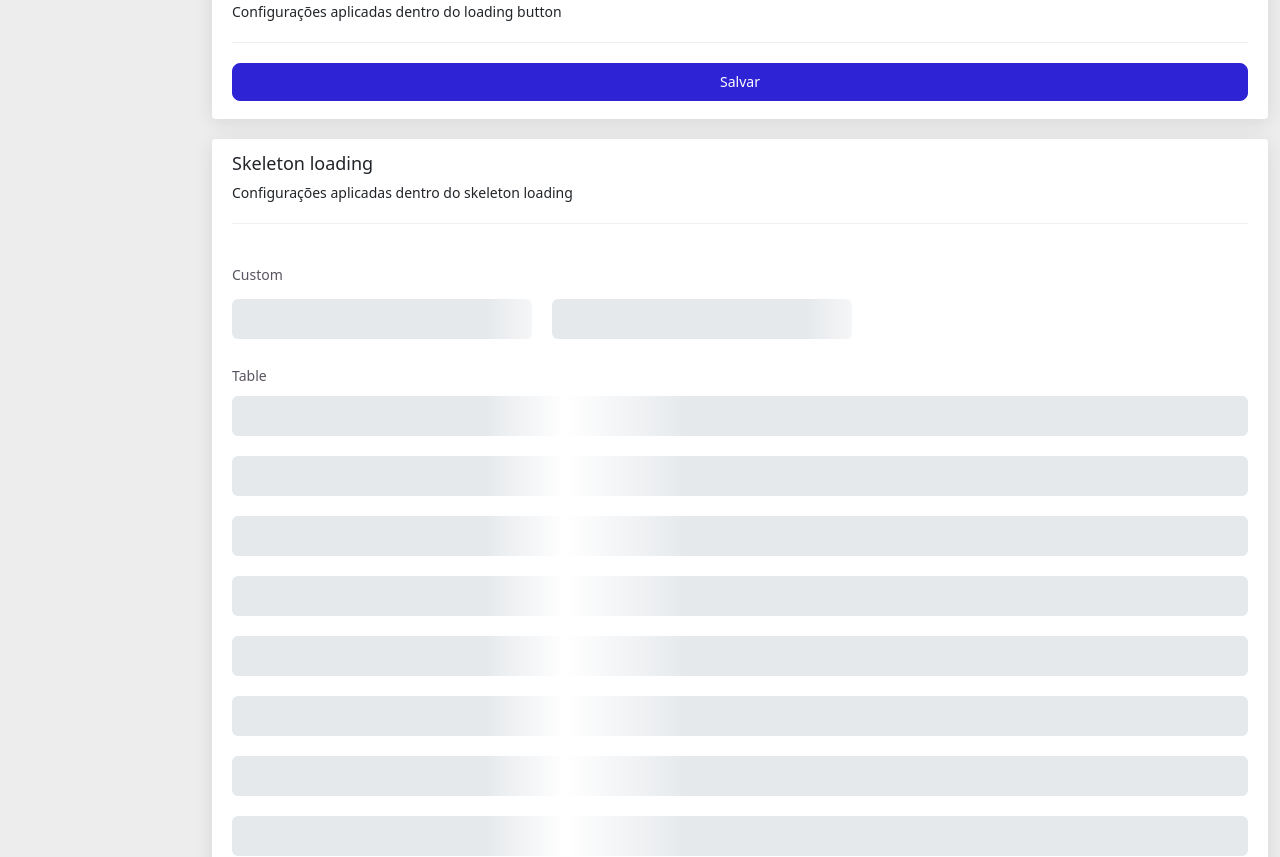
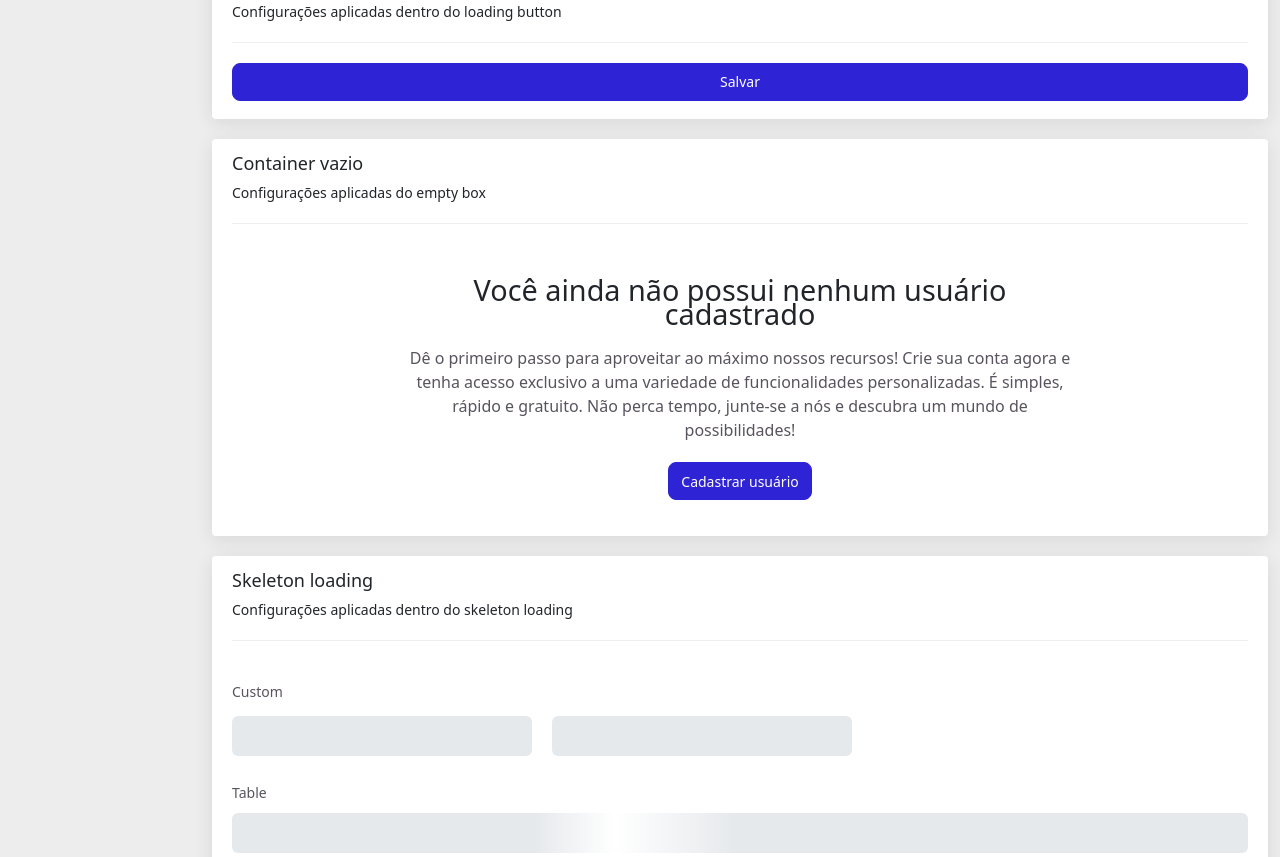
Before and after one commit to digobls/components-react, a React (Create React App) app: page /componentes in a window 1280 px wide. Shown: the part 1940-2797 px from the top of the page. Built offline with nearby package versions, Linux system fonts and the light colour scheme.

Commit message:
feat: empty box and start form

```diff
--- a/src/App.js
+++ b/src/App.js
@@ -8,6 +8,7 @@ import DefaultSidebar from './components/defaultSidebar/DefaultSidebar';
 import Components from './views/examples/Components';
 import NotFound from './views/NotFound';
 import ListUsers from './views/ListUsers';
+import Form from './views/Form';
 
 function App() {
     const [menuIsOpen, setMenuIsOpen] = useState(true);
@@ -25,7 +26,9 @@ function App() {
                 <div className={`container-data ${menuIsOpen ? 'menu-open' : 'menu-close'}`}>
                     <div className="container">
                         <Routes>
+                            Formulário
                             <Route path="/componentes" element={<Components />} />
+                            <Route path="/form" element={<Form />} />
                             <Route path="/usuarios" element={<ListUsers />} />
                             <Route path="*" element={<NotFound />} />
                         </Routes>
--- /dev/null
+++ b/src/assets/styles/defaultEmptyBox.scss
@@ -0,0 +1,77 @@
+$title-color: #212529;
+$text-color: #58535e;
+$font-size: 14px;
+$color-button: #2f23d6;
+$border-color: #2f23d6;
+
+.container-empty-box {
+  text-align: center;
+
+  .box-rounded-white {
+    width: 100%;
+    background: #fff;
+    border-radius: 4px;
+    padding: 14px 20px 18px;
+    box-shadow: 0 4px 18px rgba(47, 43, 61, .1), 0 0 transparent, 0 0 transparent;
+  }
+
+  .remove-shadow {
+    box-shadow: unset;
+  }
+
+  .box-max-width {
+    max-width: 70%;
+    margin: 0 auto;
+  }
+
+  .title-box {
+    font-size: 1.8rem;
+    font-weight: 500;
+    line-height: 24px;
+    color: $title-color;
+    text-align: center;
+    margin: 20px 0 20px;
+  }
+
+  .description-txt {
+    font-size: 16px;
+    width: 100%;
+    margin: 0 0 20px;
+    font-style: normal;
+    font-weight: 400;
+    color: $text-color;
+    display: block;
+
+    a {
+      color: $color-button;
+      text-decoration: none;
+      cursor: pointer;
+      display: inline-block;
+      margin-right: 5px;
+    }
+  }
+
+  .default-primary-btn {
+    position: relative;
+    background: $color-button;
+    border: 1px solid $border-color;
+    color: #fff;
+    width: auto;
+    padding: 0 12px;
+    min-width: 120px;
+    height: 38px;
+    cursor: pointer;
+    text-align: center;
+    border-radius: 8px;
+
+    span {
+      font-size: $font-size;
+      font-weight: 500;
+    }
+
+    &:hover, &:active, &:focus, &:focus-visible {
+      text-decoration: none;
+      background-image: linear-gradient(rgba(0, 0, 0, 0.1), rgba(0, 0, 0, 0.1));
+    }
+  }
+}
--- /dev/null
+++ b/src/components/defaultEmptyBox/DefaultEmptyBox.jsx
@@ -0,0 +1,59 @@
+import React from 'react';
+import '../../assets/styles/defaultEmptyBox.scss';
+
+const DefaultEmptyBox = ({
+                             loadingData = false,
+                             removeShadow = true,
+                             title = '',
+                             description = '',
+                             descriptionHtml = '',
+                             descriptionContinue = '',
+                             textLink = '',
+                             link = '',
+                             data = '',
+                             textBtn = '',
+                             handleActionEmptyBox
+                         }) => {
+
+    const sendAction = () => {
+        handleActionEmptyBox({ type: 'empty-button', data });
+    };
+
+    return (
+        <>
+            {!loadingData && (
+                <div className="container-empty-box">
+                    <div className={`box-rounded-white ${removeShadow ? 'remove-shadow' : ''}`}>
+                        <div className="box-max-width">
+                            <h4 className="title-box">{title}</h4>
+
+                            {link && description && (
+                                <p className="description-txt">
+                                    {description},
+                                    <a href={link}>{textLink}</a>
+                                    {descriptionContinue && <span>{descriptionContinue}</span>}
+                                </p>
+                            )}
+
+                            {!link && description && (
+                                <p className="description-txt">{description}</p>
+                            )}
+
+                            {!link && descriptionHtml && (
+                                <p className="description-txt" dangerouslySetInnerHTML={{ __html: descriptionHtml }}></p>
+                            )}
+
+                            {textBtn && (
+                                <button onClick={sendAction} className="default-primary-btn">
+                                    <span>{textBtn}</span>
+                                </button>
+                            )}
+                        </div>
+                    </div>
+                </div>
+            )}
+        </>
+    );
+};
+
+export default DefaultEmptyBox;
--- a/src/components/defaultSidebar/DefaultSidebar.jsx
+++ b/src/components/defaultSidebar/DefaultSidebar.jsx
@@ -46,13 +46,12 @@ const DefaultSidebar = ({ onMenuStatusChange }) => {
                         <span>Componentes</span>
                     </Link>
                 </li>
-                {/*<li>*/}
-                {/*    <Link to="/form/simple" title="Elementos de formulário">*/}
-                {/*        <RiInputField size="14" />*/}
-                {/*        <span>Formulário</span>*/}
-                {/*    </Link>*/}
-                {/*</li>*/}
-
+                <li>
+                    <Link to="/form" title="Elementos de formulário">
+                        <RiInputField size="14" />
+                        <span>Formulário</span>
+                    </Link>
+                </li>
                 <li>
                     <Link to="/usuarios" title="Lista de usuário">
                         <RiUser3Line size="14" />
--- /dev/null
+++ b/src/views/Form.jsx
@@ -0,0 +1,16 @@
+import React from 'react';
+
+function Form() {
+    return (
+        <div className="col-12 container-components">
+            <div className="row">
+                <div className="col-12">
+                    <h1>Elementos de formulários simples.</h1>
+                </div>
+
+
+            </div>
+        </div>
+    );
+}
+export default Form;
--- a/src/views/examples/Components.jsx
+++ b/src/views/examples/Components.jsx
@@ -2,6 +2,7 @@ import React from 'react';
 import TableExample from './TableExample';
 import SkeletonLoadingExample from './SkeletonLoadingExample';
 import DefaultButtonLoadingExample from './DefaultButtonLoadingExample';
+import DefaultEmptyBoxExample from './DefaultEmptyBoxExample';
 
 function Components() {
     return (
@@ -16,6 +17,8 @@ function Components() {
 
                     <DefaultButtonLoadingExample></DefaultButtonLoadingExample>
 
+                    <DefaultEmptyBoxExample></DefaultEmptyBoxExample>
+
                     <SkeletonLoadingExample></SkeletonLoadingExample>
                 </div>
             </div>
--- /dev/null
+++ b/src/views/examples/DefaultEmptyBoxExample.jsx
@@ -0,0 +1,38 @@
+import React from 'react';
+import DefaultEmptyBox from '../../components/defaultEmptyBox/DefaultEmptyBox';
+
+function DefaultEmptyBoxExample() {
+    const handleActionEmptyBox = (data) => {
+        console.log('handleActionEmptyBox', data)
+    }
+
+    return (
+        <div className="col-12 box-rounded-white offset-top-20">
+            <div className="row">
+                <div className="col-12">
+                    <div className="container-title-description">
+                        <h4>Container vazio</h4>
+                        <p>Configurações aplicadas do empty box</p>
+                    </div>
+                </div>
+
+                <div className="col-12">
+                <DefaultEmptyBox
+                        loadingData={false}
+                        removeShadow={true}
+                        title={'Você ainda não possui nenhum usuário cadastrado'}
+                        description={'Dê o primeiro passo para aproveitar ao máximo nossos recursos! Crie sua conta agora e tenha acesso exclusivo a uma variedade de funcionalidades personalizadas. É simples, rápido e gratuito. Não perca tempo, junte-se a nós e descubra um mundo de possibilidades!'}
+                        descriptionHtml={''}
+                        descriptionContinue={''}
+                        textLink={''}
+                        link={''}
+                        textBtn={'Cadastrar usuário'}
+                        handleActionEmptyBox={handleActionEmptyBox}
+                    />
+                </div>
+            </div>
+        </div>
+    );
+}
+
+export default DefaultEmptyBoxExample;
```
